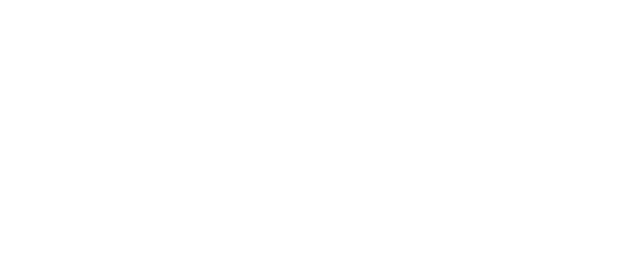
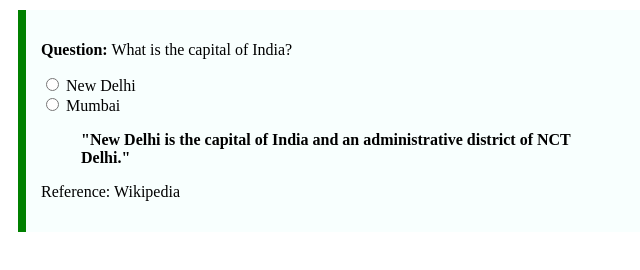
Before and after one commit to acciojob/trivia-kaustavsarkar14, a website: page main.html in a window 1280 px wide. Shown: the whole page, without its empty margins (0-640 px from the left). Drawn offline with Linux system fonts and the light colour scheme.

Commit message:
created a submission

```diff
--- a/main.html
+++ b/main.html
@@ -8,6 +8,19 @@
 
 <body>
 	<!-- the entire body must be written by student -->
+	<div class="question-container">
+        <p><strong>Question:</strong> What is the capital of India?</p>
+        <form>
+            <input type="radio" id="option1" name="answer" value="New Delhi">
+            <label for="option1">New Delhi</label><br>
+            <input type="radio" id="option2" name="answer" value="Mumbai">
+            <label for="option2">Mumbai</label><br>
+        </form>
+        <blockquote class="blockquote">
+            "New Delhi is the capital of India and an administrative district of NCT Delhi."
+        </blockquote>
+        <p>Reference: Wikipedia</p>
+    </div>
     <script type="text/javascript" src="./script.js">
 </script>
 
--- a/styles.css
+++ b/styles.css
@@ -1,2 +1,13 @@
 
 /* Your CSS Code here. */
+ .question-container {
+            max-width: 600px;
+            margin: 10px;
+            padding: 15px;
+            border-left: 8px solid green;
+            background-color: #f8fffe;
+        }
+
+        .blockquote {
+            font-weight: bold;
+        }
```
